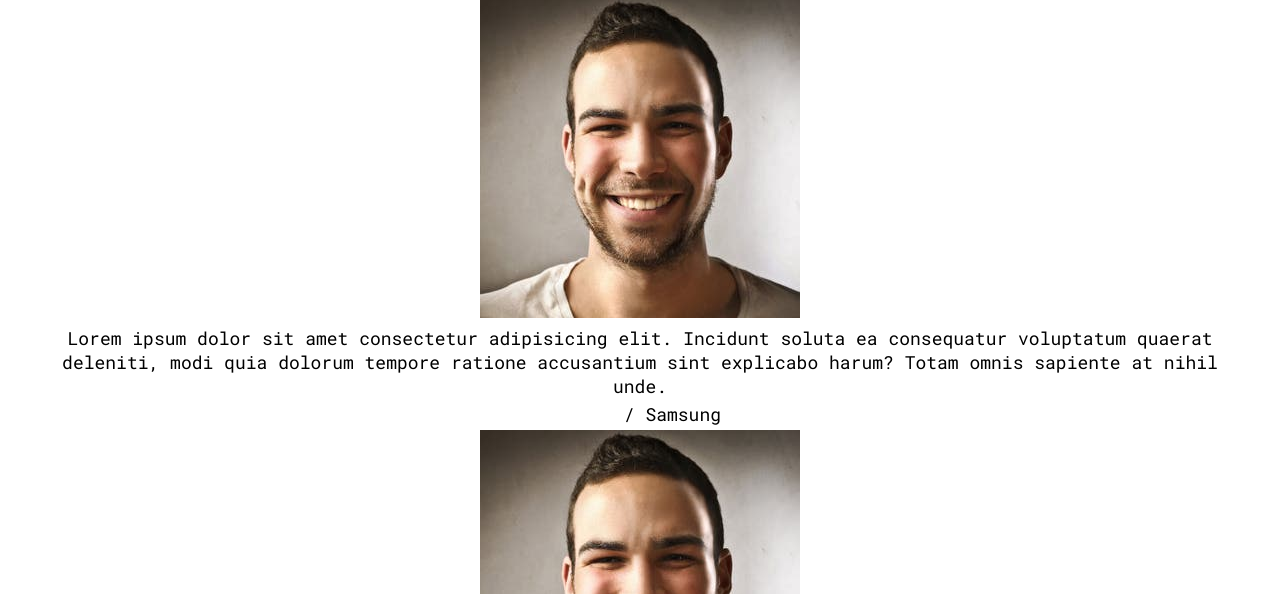
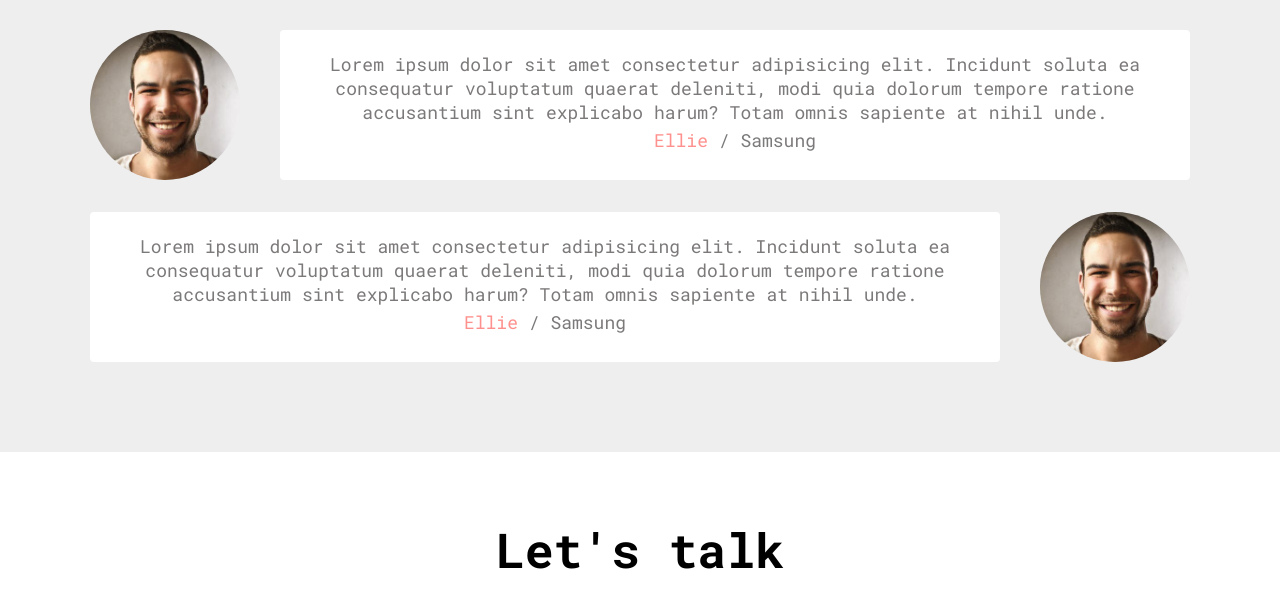
Before and after one commit to ssungbeenkim/portfolio-template, a plain HTML site: page index.html in a window 1280 px wide. Shown: the part 3111-3705 px from the top of the page. Drawn offline with Linux system fonts and the light colour scheme.

Commit message:
CSS: Testimonials

```diff
--- a/index.html
+++ b/index.html
@@ -336,11 +336,6 @@
           </div>
         </div>
         <div class="testimonial">
-          <img
-            src="imgs/peoples/people.jpeg"
-            alt="People"
-            class="testimonial__avatar"
-          />
           <div class="testimonial__speech-bubble">
             <p>
               Lorem ipsum dolor sit amet consectetur adipisicing elit. Incidunt
@@ -350,6 +345,11 @@
             </p>
             <p><a href="">Ellie</a> / Samsung</p>
           </div>
+          <img
+            src="imgs/peoples/people.jpeg"
+            alt="People"
+            class="testimonial__avatar"
+          />
         </div>
       </div>
     </section>
--- a/style.css
+++ b/style.css
@@ -383,3 +383,43 @@ ul {
   width: 25px;
   height: 2px;
 }
+
+#testimonials {
+  background-color: var(--color-light-white);
+}
+
+.testimonials {
+  margin: 40px;
+}
+
+.testimonial {
+  display: flex;
+  margin: 32px 0;
+}
+
+.testimonial__avatar {
+  width: 150px;
+  height: 150px;
+  border-radius: 50%;
+}
+
+.testimonial__avatar:nth-child(odd) {
+  margin-right: 40px;
+}
+
+.testimonial__avatar:nth-child(even) {
+  margin-left: 40px;
+}
+
+.testimonial__speech-bubble {
+  background-color: var(--color-white);
+  padding: 18px;
+  border-radius: var(--size-border-radius);
+}
+
+.testimonial__speech-bubble p {
+  color: var(--color-light-grey);
+}
+.testimonial__speech-bubble a {
+  color: var(--color-pink);
+}
```
